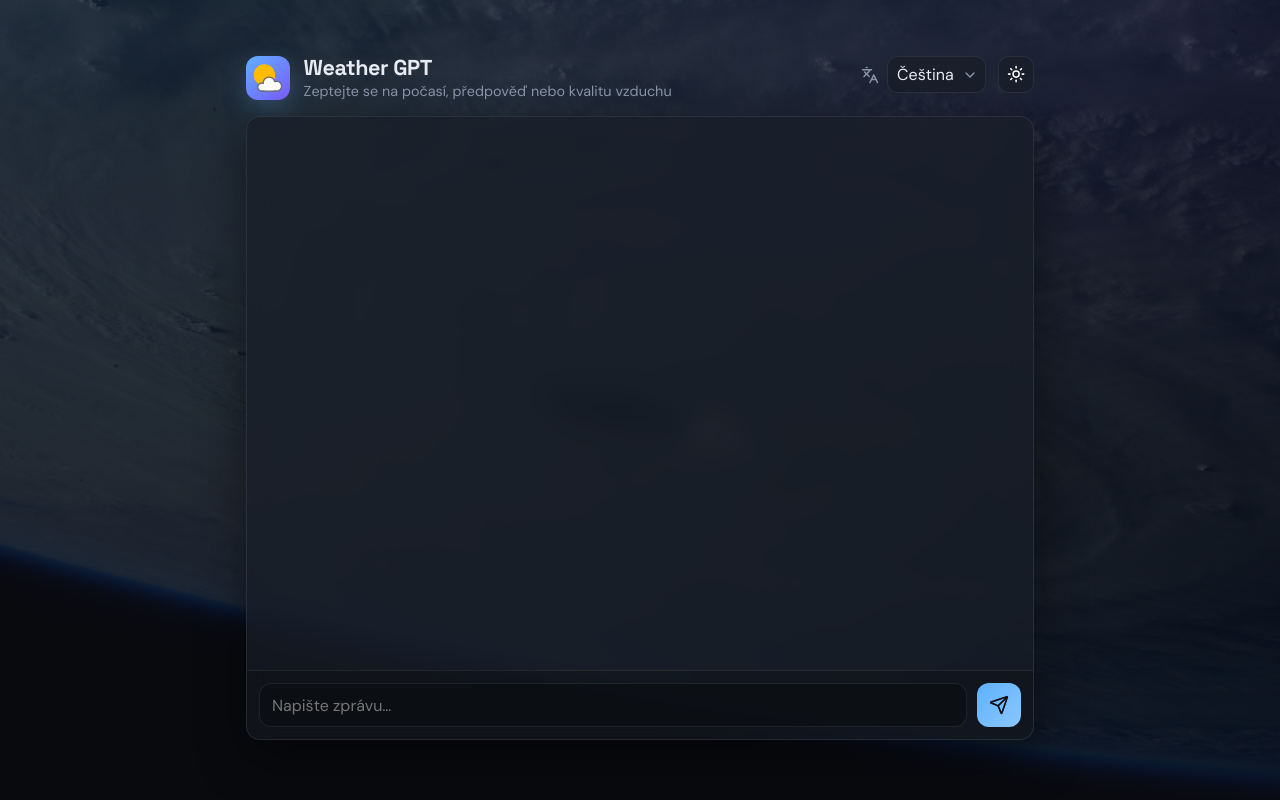
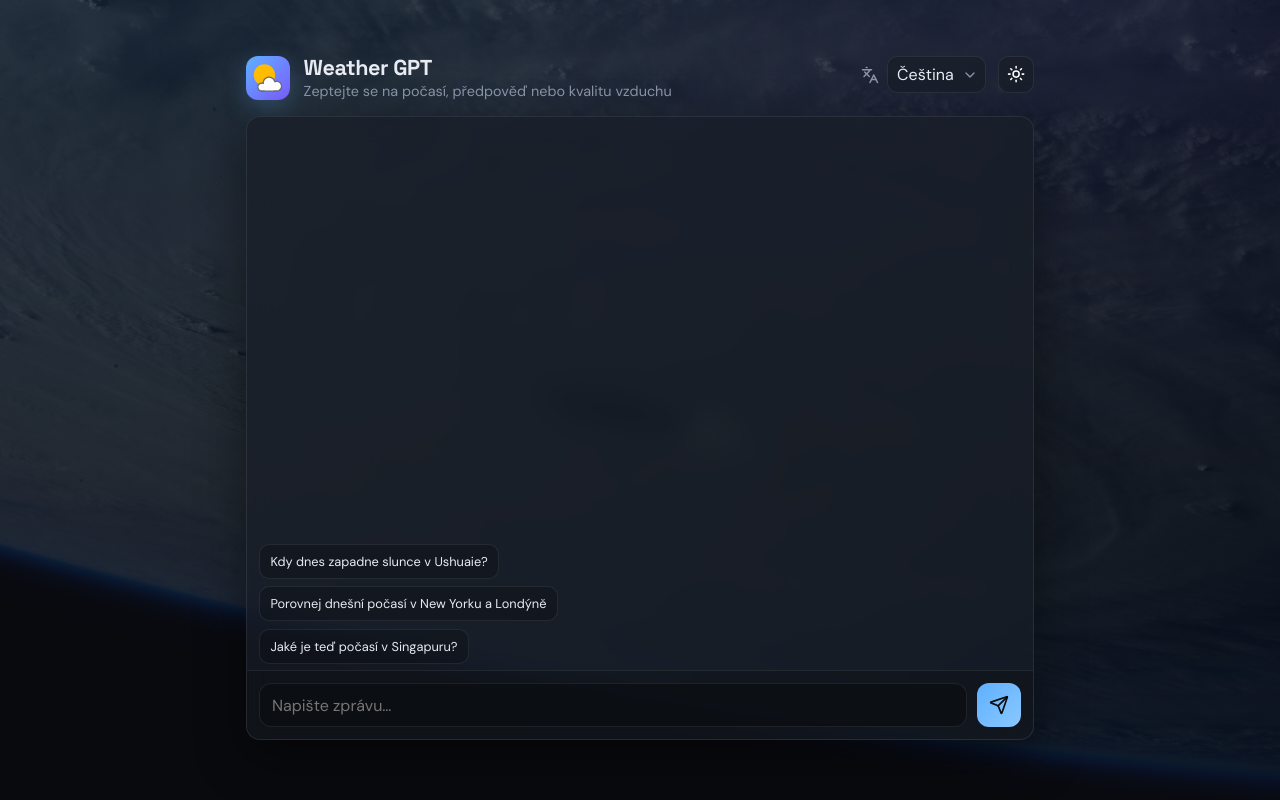
Before and after one commit to siliconlemon/weather-gpt, a Flask app: page / in a window 1280 px wide. Run offline with Flask 3, Linux system fonts and the light colour scheme.

Commit message:
Added prompt suggestions

```diff
--- a/static/css/app.css
+++ b/static/css/app.css
@@ -62,6 +62,22 @@
 
 [data-theme="light"] .composer textarea {
   background: rgba(255, 255, 255, 0.9);
+}
+
+[data-theme="light"] .suggestion-chip {
+  background: rgba(0, 0, 0, 0.04);
+  border-color: rgba(0, 0, 0, 0.1);
+  box-shadow: none;
+}
+
+[data-theme="light"] .suggestion-chip:hover {
+  background: rgba(0, 0, 0, 0.04);
+  border-color: rgba(29, 111, 216, 0.28);
+  box-shadow: none;
+}
+
+[data-theme="light"] .suggestion-chip:focus-visible {
+  box-shadow: 0 0 0 3px rgba(29, 111, 216, 0.18);
 }
 
 [data-theme="light"] .chat-clear {
@@ -816,12 +832,68 @@ body.nav-menu-open {
   align-items: center;
 }
 
+.suggestions {
+  flex-shrink: 0;
+  position: relative;
+  z-index: 3;
+  display: flex;
+  flex-direction: column;
+  align-items: flex-start;
+  gap: 0.45rem;
+  margin-top: -0.85rem;
+  padding: 0 0.75rem 0.4rem;
+  pointer-events: none;
+  background: transparent;
+  border: none;
+}
+
+.suggestions .suggestion-chip {
+  pointer-events: auto;
+}
+
 .composer {
   display: flex;
   gap: 0.6rem;
+  align-items: flex-end;
   padding: 0.75rem;
   border-top: 1px solid var(--border);
   background: rgba(0, 0, 0, 0.2);
+}
+
+.suggestions[hidden] {
+  display: none !important;
+}
+
+.suggestion-chip {
+  display: block;
+  width: fit-content;
+  max-width: 100%;
+  margin: 0;
+  padding: 0.5rem 0.65rem;
+  font: inherit;
+  font-size: 0.8rem;
+  line-height: 1.35;
+  text-align: left;
+  color: var(--text);
+  overflow-wrap: break-word;
+  cursor: pointer;
+  border: 1px solid var(--border);
+  border-radius: 10px;
+  background: rgba(0, 0, 0, 0.2);
+  box-shadow: none;
+  transition: background 0.15s ease, border-color 0.15s ease, transform 0.15s ease;
+}
+
+.suggestion-chip:hover {
+  border-color: rgba(94, 176, 255, 0.35);
+  background: rgba(0, 0, 0, 0.2);
+  transform: translateY(-1px);
+}
+
+.suggestion-chip:focus-visible {
+  border-color: var(--accent);
+  outline: none;
+  box-shadow: 0 0 0 3px rgba(94, 176, 255, 0.2);
 }
 
 .composer textarea {
@@ -977,4 +1049,9 @@ body.nav-menu-open {
     padding-right: max(0.75rem, env(safe-area-inset-right));
     padding-bottom: max(0.75rem, env(safe-area-inset-bottom));
   }
+
+  .suggestions {
+    padding-left: max(0.75rem, env(safe-area-inset-left));
+    padding-right: max(0.75rem, env(safe-area-inset-right));
+  }
 }
--- a/static/i18n/cs.json
+++ b/static/i18n/cs.json
@@ -17,5 +17,20 @@
   "send": "Odeslat",
   "clearChat": "Smazat konverzaci",
   "errorGeneric": "Něco se pokazilo.",
-  "errorNetwork": "Nelze se spojit se serverem."
+  "errorNetwork": "Nelze se spojit se serverem.",
+  "suggestionsGroup": "Příklady otázek, které můžete položit",
+  "suggestions": [
+    "Kdy je dnes v Reykjavíku východ a západ slunce?",
+    "V kolik je dnes západ slunce v Sydney?",
+    "V kolik bude zítra východ slunce v Tokiu?",
+    "Jaká je předpověď na víkend v Kapském Městě?",
+    "Bude zítra v Bombaji pršet?",
+    "Jaká je dnes kvalita ovzduší v Ciudad de México?",
+    "Jaké je teď počasí v Singapuru?",
+    "Hodinová předpověď pro Limu dnes večer",
+    "Co v předpovědi znamená „pocitově“?",
+    "Jaký je UV index v Nairobi — mám si mazat opalovací krém?",
+    "Porovnej dnešní počasí v New Yorku a Londýně",
+    "Kdy dnes zapadne slunce v Ushuaie?"
+  ]
 }
--- a/templates/index.html
+++ b/templates/index.html
@@ -129,6 +129,14 @@
         </button>
         <div id="messages" class="messages" role="log" aria-live="polite"></div>
       </div>
+      <div
+        id="suggestions"
+        class="suggestions"
+        role="group"
+        data-i18n-aria-label="suggestionsGroup"
+        aria-label="Example questions"
+        hidden
+      ></div>
       <form id="composer" class="composer" autocomplete="off" novalidate>
         <textarea id="input" rows="1" data-i18n-placeholder="placeholder" placeholder="Napiš zprávu…"></textarea>
         <button type="submit" id="send" class="send" data-i18n-aria-label="send">
```
Also changed, not shown: static/i18n/en.json (+16 -1 lines), static/js/app.js (+59 -0 lines).
